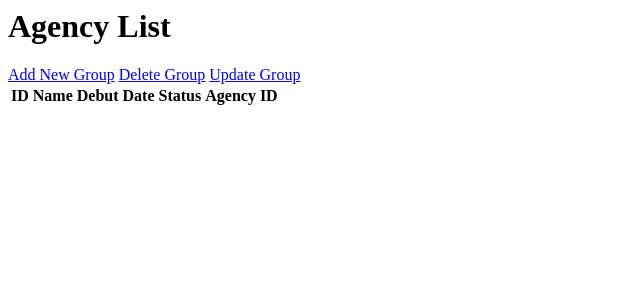
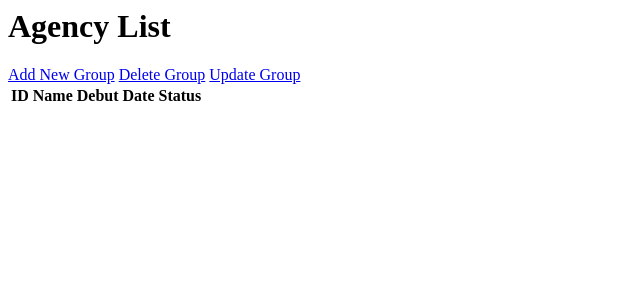
Before and after one commit to Angelique1701/AFL1_WebDev_Coupsaurus, a PHP site: page /view_GroupList.php in a window 1280 px wide. Shown: the top 300 px of the page, without its empty margins (0-640 px from the left). Run offline with PHP 8.4, Linux system fonts and the light colour scheme; data that the repository does not hold is empty.

Commit message:
gruplist

```diff
--- a/view_GroupList.php
+++ b/view_GroupList.php
@@ -12,20 +12,18 @@
             <th>Name</th>
             <th>Debut Date</th>
             <th>Status</th>
-            <th>Agency ID</th>
         </tr>
     </thead>
     <tbody>
         <?php foreach ($groups as $group): ?>
         <tr>
-            <td><?php echo htmlspecialchars($group['id']); ?></td>
-            <td><?php echo htmlspecialchars($agency['name']); ?></td>
-            <td><?php echo htmlspecialchars($agency['address']); ?></td>
-            <td><?php echo htmlspecialchars($agency['Founding Year']); ?></td>
-            <td><?php echo htmlspecialchars($agency['CEO']); ?></td>
+            <td><?php echo htmlspecialchars($group['group_id']); ?></td>
+            <td><?php echo htmlspecialchars($group['group_name']); ?></td>
+            <td><?php echo htmlspecialchars($group['gdebut_date']); ?></td>
+            <td><?php echo htmlspecialchars($group['status']); ?></td>
             <td>
-                <a href="edit_agency.php?id=<?php echo $agency['id']; ?>" class="btn btn-sm btn-warning">Edit</a>
-                <a href="delete_agency.php?id=<?php echo $agency['id']; ?>" class="btn btn-sm btn-danger" onclick="return confirm('Are you sure you want to delete this agency?');">Delete</a>
+                <a href="edit_group.php?id=<?php echo $group['id']; ?>" class="btn btn-sm btn-warning">Edit</a>
+                <a href="delete_group.php?id=<?php echo $group['id']; ?>" class="btn btn-sm btn-danger" onclick="return confirm('Are you sure you want to delete this group?');">Delete</a>
             </td>
         </tr>
         <?php endforeach; ?>
```
